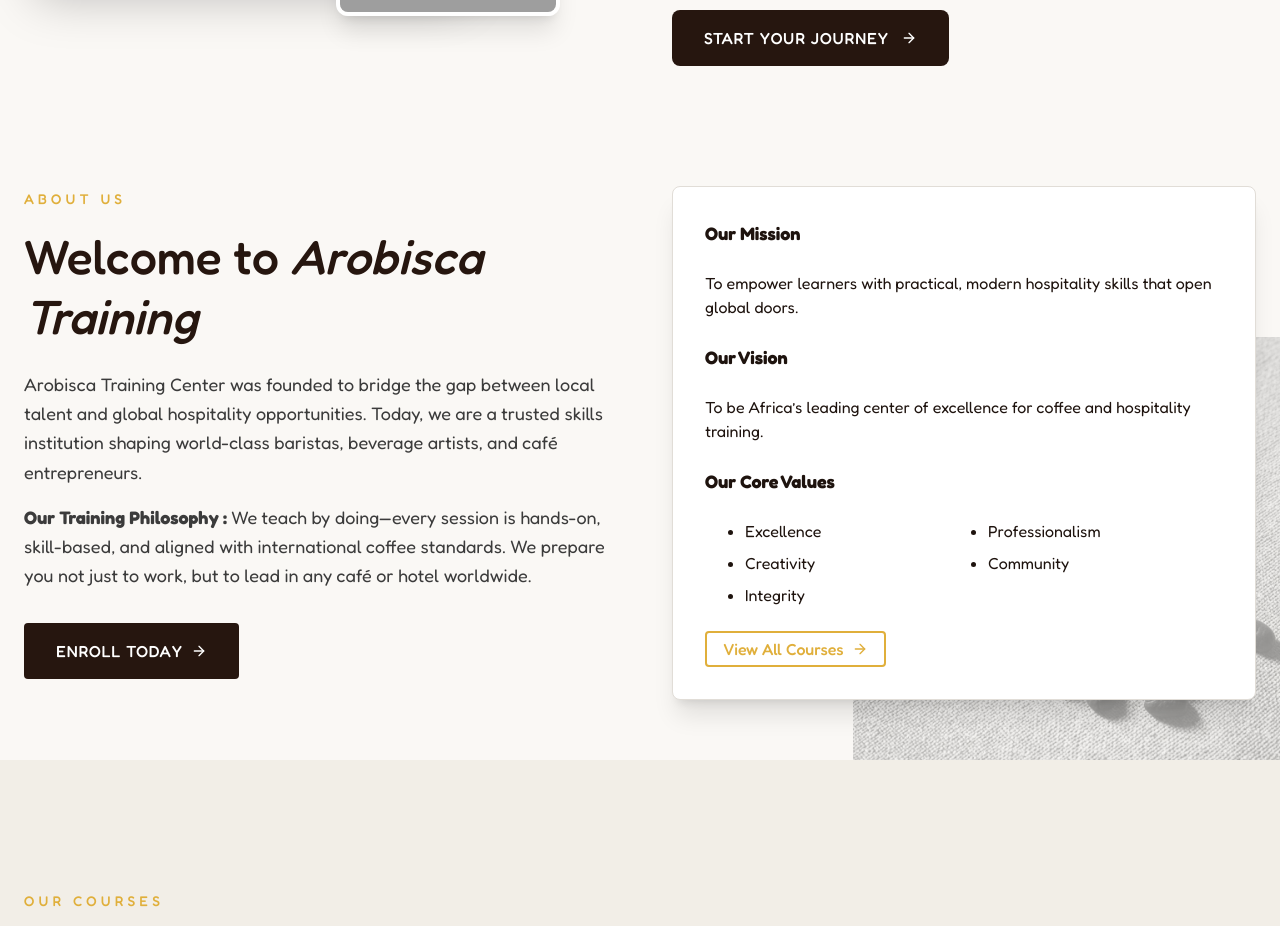
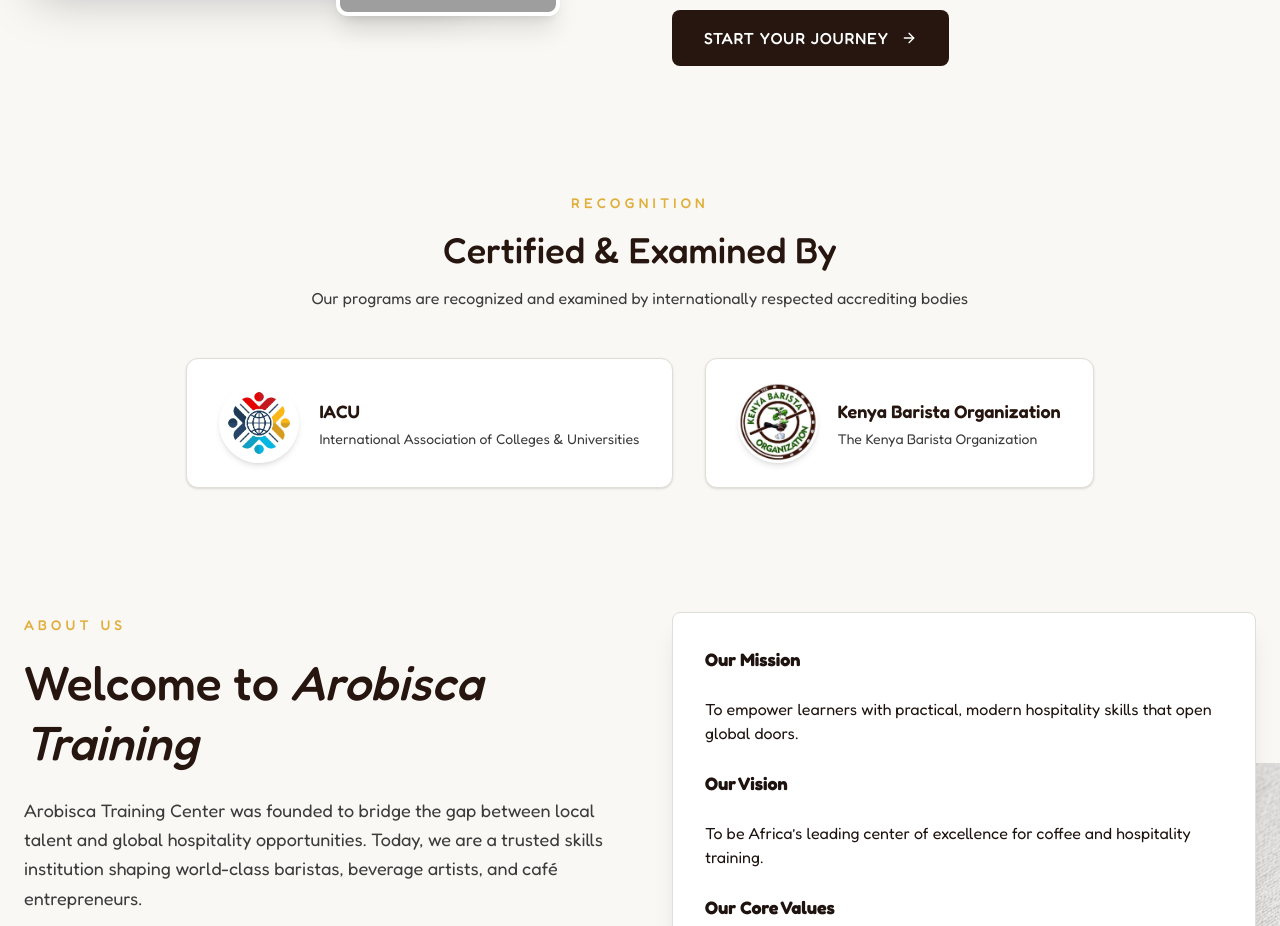
Before and after one commit to Binary-Bros-KE/ATC-REACT, a React (Vite) app: page / in a window 1280 px wide. Shown: the part 1980-2906 px from the top of the page. Built offline with nearby package versions, Linux system fonts and the light colour scheme; grey boxes are pictures that could not be loaded.

Commit message:
examiners

```diff
--- /dev/null
+++ b/src/components/CertifyingBodies.jsx
@@ -0,0 +1,81 @@
+"use client"
+
+import { motion } from "framer-motion"
+
+const examiningBodies = [
+  {
+    name: "IACU",
+    fullName: "International Association of Colleges & Universities",
+    logo: "/examiners/IACU.png",
+  },
+  {
+    name: "Kenya Barista Organization",
+    fullName: "The Kenya Barista Organization",
+    logo: "/examiners/barista-org.jpeg",
+  },
+]
+
+export default function CertifyingBodies({
+  variant = "light",
+  title = "Certified & Examined By",
+  subtitle = "Our programs are recognized and examined by internationally respected accrediting bodies",
+}) {
+  const isDark = variant === "dark"
+
+  return (
+    <section className={`py-16 ${isDark ? "bg-espresso" : "bg-cream"}`}>
+      <div className="max-w-7xl mx-auto px-6">
+        <motion.div
+          initial={{ opacity: 0, y: 20 }}
+          whileInView={{ opacity: 1, y: 0 }}
+          viewport={{ once: true }}
+          transition={{ duration: 0.6 }}
+          className="text-center mb-12"
+        >
+          <span className="text-gold uppercase tracking-[0.3em] text-sm font-medium">
+            Recognition
+          </span>
+          <h2 className={`text-3xl lg:text-4xl font-medium mt-4 ${isDark ? "text-white" : "text-espresso"}`}>
+            {title}
+          </h2>
+          <p className={`mt-4 max-w-2xl mx-auto ${isDark ? "text-gray-300" : "text-coffee-light"}`}>
+            {subtitle}
+          </p>
+        </motion.div>
+
+        <div className="flex flex-wrap items-stretch justify-center gap-8">
+          {examiningBodies.map((body, index) => (
+            <motion.div
+              key={body.name}
+              initial={{ opacity: 0, y: 30 }}
+              whileInView={{ opacity: 1, y: 0 }}
+              viewport={{ once: true }}
+              transition={{ duration: 0.5, delay: index * 0.15 }}
+              className={`flex items-center gap-5 px-8 py-6 rounded-xl w-full sm:w-auto sm:min-w-[380px] border ${
+                isDark
+                  ? "bg-white/5 border-gold/20 hover:border-gold/50"
+                  : "bg-white border-border hover:border-gold/50 shadow-sm hover:shadow-md"
+              } transition-all duration-300`}
+            >
+              <div className="flex-shrink-0 w-20 h-20 rounded-full bg-white flex items-center justify-center overflow-hidden shadow-md">
+                <img
+                  src={body.logo || "/placeholder.svg"}
+                  alt={`${body.fullName} logo`}
+                  className="w-full h-full object-cover"
+                />
+              </div>
+              <div>
+                <h3 className={`text-lg font-semibold ${isDark ? "text-white" : "text-espresso"}`}>
+                  {body.name}
+                </h3>
+                <p className={`text-sm mt-1 ${isDark ? "text-gray-400" : "text-coffee-light"}`}>
+                  {body.fullName}
+                </p>
+              </div>
+            </motion.div>
+          ))}
+        </div>
+      </div>
+    </section>
+  )
+}
--- a/src/pages/About/AboutPage.jsx
+++ b/src/pages/About/AboutPage.jsx
@@ -9,6 +9,7 @@
 import AboutTestimonials from "./components/AboutTestimonials"
 import GalleryComponent from "../../components/GalleryComponents"
 import TestimonialsSection from "../Home/components/Testimonials"
+import CertifyingBodies from "../../components/CertifyingBodies"
 
 export default function AboutPage() {
   return (
@@ -28,6 +29,7 @@
         "https://res.cloudinary.com/dxybhmfpe/image/upload/v1766853257/117_ngy65c.jpg",
       ]} />
       <WhyChooseUs />
+      <CertifyingBodies variant="dark" />
       <StatsCounter />
       <AuxiliaryServices />
       <TestimonialsSection />
--- a/src/pages/Contact/ApplyNowPage.jsx
+++ b/src/pages/Contact/ApplyNowPage.jsx
@@ -3,6 +3,7 @@
 import { useState } from "react"
 import { courses } from "../../data/courses"
 import { Link } from "react-router-dom"
+import CertifyingBodies from "../../components/CertifyingBodies"
 
 const API_URL = import.meta.env.VITE_API_URL;
 
@@ -687,6 +688,11 @@
                     </div>
                 </div>
             </section>
+
+            <CertifyingBodies
+                title="Your Certificate Is Recognized"
+                subtitle="Graduate with confidence — your training is examined and certified by internationally recognized bodies"
+            />
         </div>
     )
 }
--- a/src/pages/Courses/CoursesPage.jsx
+++ b/src/pages/Courses/CoursesPage.jsx
@@ -4,6 +4,7 @@
 import { FiStar, FiClock, FiUsers, FiMonitor } from "react-icons/fi"
 import { coursesData } from "../../data/courses"
 import { Link } from "react-router-dom"
+import CertifyingBodies from "../../components/CertifyingBodies"
 
 export default function CoursesPage() {
   return (
@@ -34,6 +35,8 @@
         <div className="absolute bottom-4 left-4 w-16 h-16 border-l-2 border-b-2 border-gold/50" />
         <div className="absolute bottom-4 right-4 w-16 h-16 border-r-2 border-b-2 border-gold/50" />
       </section>
+
+
 
       {/* Courses Grid */}
       <section className="py-20 bg-secondary">
@@ -122,6 +125,11 @@
           </div>
         </div>
       </section>
+
+            <CertifyingBodies
+        title="Examined & Certified By"
+        subtitle="Every graduate is examined and certified through our internationally recognized accrediting partners"
+      />
     </main>
   )
 }
--- a/src/pages/Home/Home.jsx
+++ b/src/pages/Home/Home.jsx
@@ -3,6 +3,7 @@
 import CoffeeTypesSection from './components/Coffeetypes'
 import AboutSection from './components/About'
 import CertificationSection from './components/Certification'
+import CertifyingBodies from '../../components/CertifyingBodies'
 import CoursesSection from './components/Courses'
 import FAQSection from './components/FAQ'
 import TestimonialsSection from './components/Testimonials'
@@ -16,6 +17,7 @@
             <HeroSection />
             <CoffeeTypesSection />
             <CertificationSection />
+            <CertifyingBodies />
             <AboutSection />
             <CoursesSection />
             <CoffeeLabSection />
```
Also changed, not shown: public/examiners/IACU.png (added), public/examiners/barista-org.jpeg (added).
